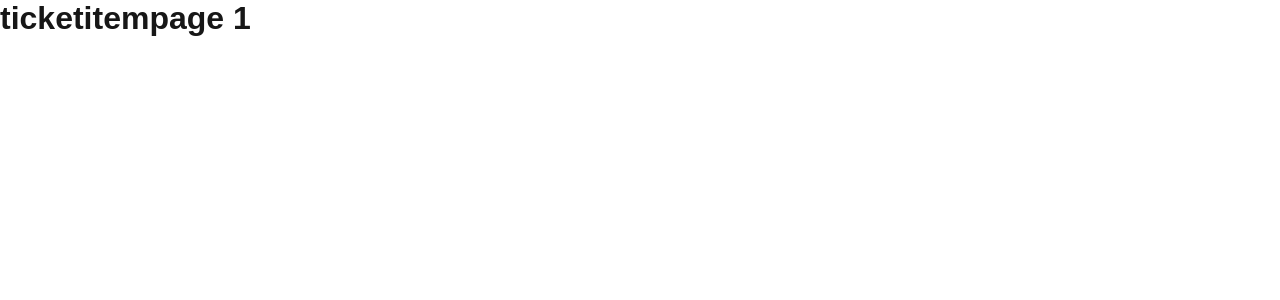
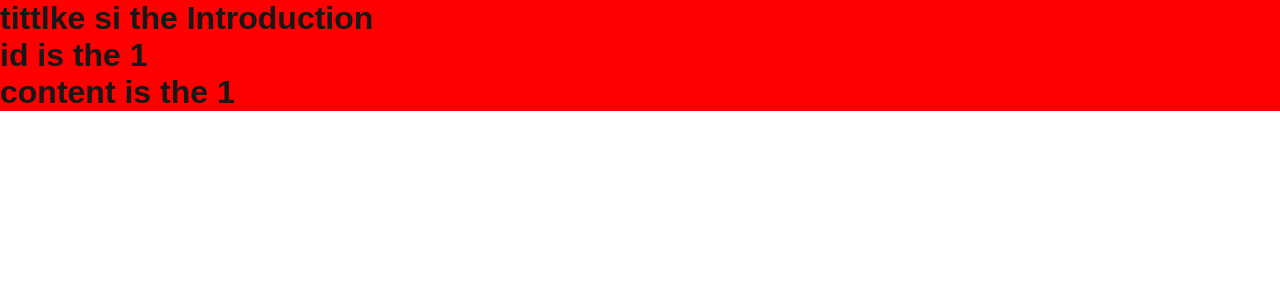
Before and after one commit to Adhilhabeeb/nextstudy, a Next.js app: page /ticket/1 in a window 1280 px wide. Shown: the top 300 px of the page. Built offline with nearby package versions, Linux system fonts and the light colour scheme.

Commit message:
layout is progress

```diff
--- a/package.json
+++ b/package.json
@@ -6,7 +6,8 @@
     "dev": "next dev",
     "build": "next build",
     "start": "next start",
-    "lint": "next lint"
+    "lint": "next lint",
+    "type":"tsc --noEmit"
   },
   "dependencies": {
     "react": "^19.0.0",
--- a/src/app/layout.tsx
+++ b/src/app/layout.tsx
@@ -4,7 +4,7 @@ import type { Metadata } from "next";
 import { Geist, Geist_Mono } from "next/font/google";
 import "./globals.css";
 
-
+import "./stylk.css"
 const geistSans = Geist({
   variable: "--font-geist-sans",
   subsets: ["latin"],
--- /dev/null
+++ b/src/app/stylk.css
@@ -0,0 +1,3 @@
+.ticketitem{
+    background-color: red;
+}
--- /dev/null
+++ b/src/app/ticket/[ticketid]/layout.tsx
@@ -0,0 +1,19 @@
+
+export default function ticketitemlayout({
+  children,
+}: Readonly<{
+  children: React.ReactNode;
+}>) {
+
+
+
+  return (
+
+
+<div  className="ticketitem">
+{children}
+</div>
+
+
+  );
+}
--- a/src/app/ticket/[ticketid]/page.tsx
+++ b/src/app/ticket/[ticketid]/page.tsx
@@ -1,3 +1,4 @@
+import { data } from "@/data";
 
   type paratype= {
 params:{
@@ -8,9 +9,14 @@ params:{
 
 
 let  Ticketitempage =  ({params}:paratype)=>{
-console.log(params)
+    let ticketdata=data.find(el=>el.id==params.ticketid)
+
+    console.log(ticketdata,"ticktdatac")
+
      return <h1>
-          ticketitempage {params.ticketid}
+        tittlke si the {ticketdata?.tittle}<br/>
+        id  is the {ticketdata?.id}<br/>
+        content is the {ticketdata?.id}
      </h1>
 }
 
--- /dev/null
+++ b/src/data.ts
@@ -0,0 +1,24 @@
+   type datatype={
+    id:number;
+tittle:string;
+content:string;
+   }
+
+
+   export   const data: datatype[] = [
+  {
+    id: 1,
+    tittle: "Introduction",
+    content: "This is the introduction content."
+  },
+  {
+    id: 2,
+    tittle: "Chapter 1",
+    content: "This is the content of chapter 1."
+  },
+  {
+    id: 3,
+    tittle: "Conclusion",
+    content: "This is the conclusion content."
+  }
+];
--- /dev/null
+++ b/src/path.ts
@@ -0,0 +1,2 @@
+  export let ticketpath=()=>"/ticket";
+  export let ticketitempath=(id:number)=>`/ticket/${id}`;
```
Also changed, not shown: src/app/ticket/page.tsx (+22 -3 lines).
